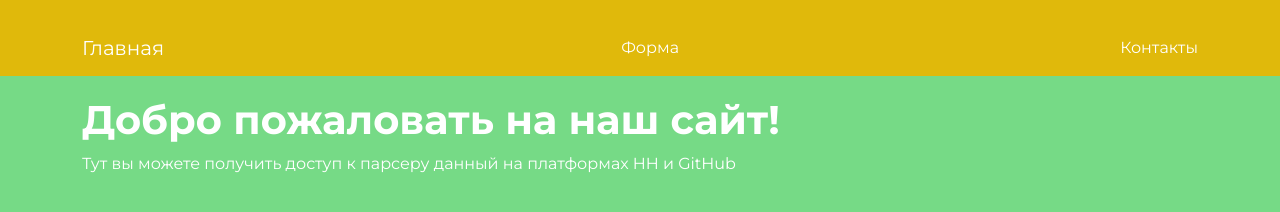
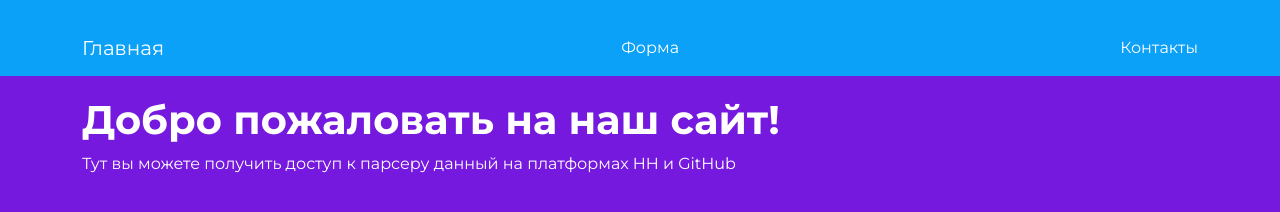
Before and after one commit to tr1ples1xx/laba, a plain HTML site: page index.html in a window 1280 px wide. Drawn offline with nearby package versions, Linux system fonts and the light colour scheme.

Commit message:
create project

```diff
--- a/style.css
+++ b/style.css
@@ -2,11 +2,11 @@
 
 body {
     font-family: 'Montserrat', sans-serif;
-    background-color: #76da86;
+    background-color: #7519df;
 }
 
 .navbar {
-    background-color: #e0b90b;
+    background-color: #0ba1f8;
 }
 
 .navbar a {
```
